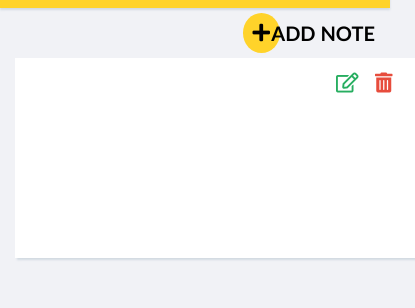
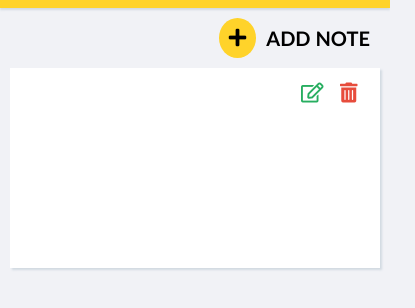
Before and after one commit to MrStrange124/keep-clone, a plain HTML site: page index.html in a window 390 px wide. Both pictures are taken after a click on the icon 261 px from the left and 79 px from the top of the page. Shown: the part 46-354 px from the top of the page, 415 px wide, since content can reach past the window. Drawn offline with Linux system fonts and the light colour scheme.

Commit message:
responsive layout

```diff
--- a/index.html
+++ b/index.html
@@ -20,7 +20,7 @@
 			<i class="fas fa-plus addicon fa-2x"></i>
 			<p class="addnote">ADD NOTE</p>
 		</div>
-
+		<section class="note-container"></section>
 		<script src="script.js"></script>
 	</body>
 </html>
--- a/sass/style.scss
+++ b/sass/style.scss
@@ -22,33 +22,33 @@ body {
 }
 .addsec {
 	width: 100%;
-	height: 50px;
-	// border: 2px solid red;
-	position: relative;
+	display: flex;
+	align-items: center;
+	justify-content: end;
+	padding: 1rem 2rem 0 2rem;
 }
 .addicon {
 	background-color: #ffd32a;
 	padding: 1rem;
 	border-radius: 50%;
-	position: absolute;
-	right: 110px;
-	top: 50%;
 	cursor: pointer;
-	transform: translateY(-50%);
 }
 .addnote {
+	margin-left: 1rem;
 	font-size: 2rem;
 	font-family: "Gill Sans", "Gill Sans MT", Calibri, "Trebuchet MS", sans-serif;
 	font-weight: 700;
-	position: absolute;
-	top: 50%;
-	transform: translateY(-50%);
-	right: 1.5rem;
+}
+.note-container {
+	padding: 1rem;
+	display: grid;
+	grid-template-columns: repeat(3, minmax(25rem, 1fr));
+	grid-auto-rows: 20rem;
+	grid-gap: 1rem;
+	word-wrap: break-word;
 }
 .note {
-	margin: 0 0 1.5rem 1.5rem;
-	width: 40rem;
-	height: 20rem;
+	// margin: 0 0 1.5rem 1.5rem;
 	background-color: white;
 	padding: 1rem;
 	box-shadow: 2px 2px 2px #d2dae2;
@@ -87,6 +87,7 @@ body {
 		}
 	}
 	.content {
+		width: 100%;
 		height: 14rem;
 		resize: none;
 		overflow: auto;
@@ -104,3 +105,13 @@ body {
 .hidden {
 	display: none;
 }
+@media (max-width: 800px) {
+	.note-container {
+		grid-template-columns: repeat(2, 1fr);
+	}
+}
+@media (max-width: 475px) {
+	.note-container {
+		grid-template-columns: 1fr;
+	}
+}
--- a/script.js
+++ b/script.js
@@ -3,13 +3,12 @@ const updateLSData = () => {
     const textAreaData = document.querySelectorAll('textarea');
     const notes = [];
     textAreaData.forEach((note) => {
-        return notes.push(note.value);
+        if (note.value) return notes.push(note.value);
     });
     localStorage.setItem('notes', JSON.stringify(notes));
 }
 
 const addNewNode = (text2 = '') => {
-    // console.log((text2));
     const note = document.createElement('div');
     note.classList.add('note');
     const htmlData = `<div class="icon">
@@ -36,22 +35,19 @@ const addNewNode = (text2 = '') => {
     editbtn.addEventListener('click', () => {
         maindiv.classList.toggle('hidden');
         textarea.classList.toggle('hidden');
-        // updateLSData();
     })
     textarea.addEventListener('change', (event) => {
         const value = event.target.value;
         maindiv.innerHTML = value;
         updateLSData();
     })
-
-    document.body.appendChild(note);
+    const note_container = document.querySelector('.note-container');
+    note_container.appendChild(note);
 }
 //retriving data from local storage
 const notes = JSON.parse(localStorage.getItem('notes'));
-// console.log(notes)
 if (notes) {
     notes.forEach((note) => {
-        console.log(note);
         addNewNode(note);
     });
 }
```
Also changed, not shown: sass/style.css, 1 other file.
